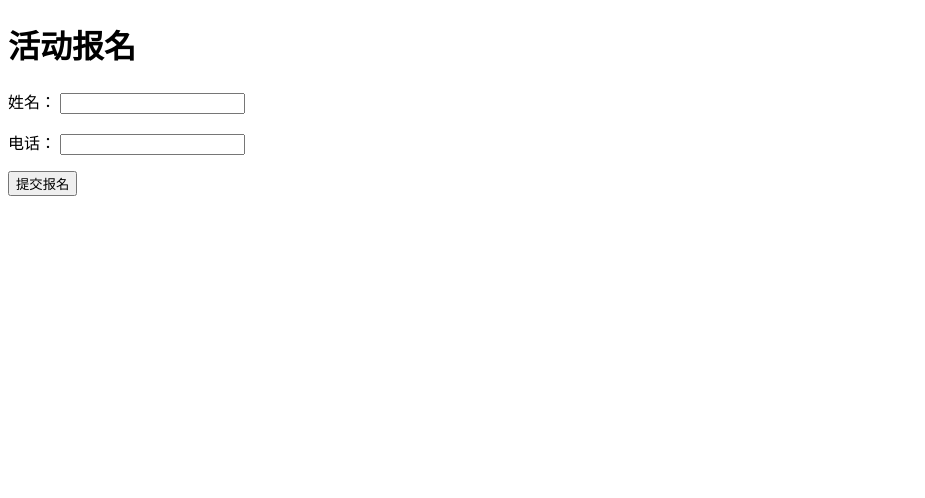
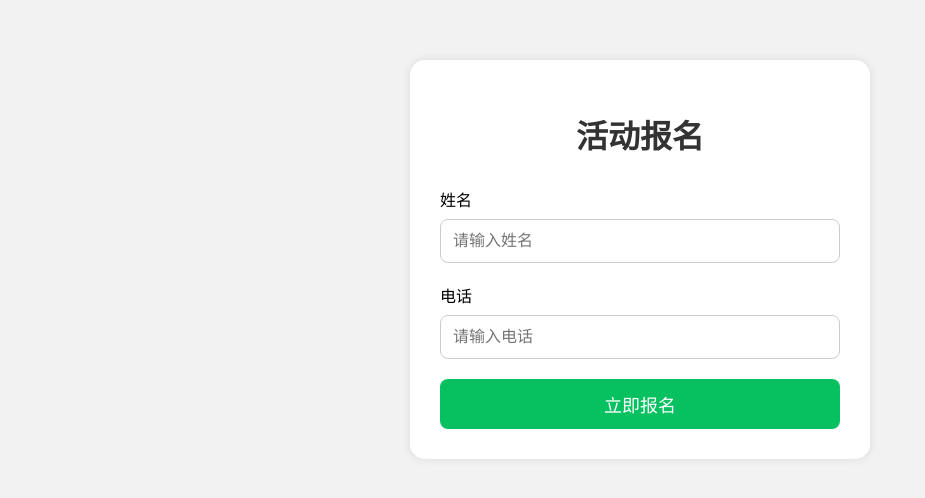
Before and after one commit to jzy2003/signup-system, a Flask app: page / in a window 1280 px wide. Shown: the top 498 px of the page, without its empty margins (0-925 px from the left). Run offline with Flask 3, Linux system fonts and the light colour scheme.

Commit message:
美化页面

```diff
--- a/templates/index.html
+++ b/templates/index.html
@@ -1,30 +1,85 @@
 <!DOCTYPE html>
-<html>
+<html lang="zh">
 
 <head>
     <meta charset="UTF-8">
-    <title>报名系统</title>
+    <meta name="viewport" content="width=device-width, initial-scale=1.0">
+    <title>活动报名</title>
+
+    <style>
+
+        body{
+            margin:0;
+            padding:0;
+            background:#f2f2f2;
+            font-family:Arial;
+        }
+
+        .container{
+            width:90%;
+            max-width:400px;
+            background:white;
+            margin:60px auto;
+            padding:30px;
+            border-radius:15px;
+            box-shadow:0 0 10px rgba(0,0,0,0.1);
+        }
+
+        h1{
+            text-align:center;
+            margin-bottom:30px;
+            color:#333;
+        }
+
+        input{
+            width:100%;
+            padding:12px;
+            margin-top:8px;
+            margin-bottom:20px;
+            border:1px solid #ccc;
+            border-radius:8px;
+            font-size:16px;
+            box-sizing:border-box;
+        }
+
+        button{
+            width:100%;
+            padding:12px;
+            background:#07c160;
+            color:white;
+            border:none;
+            border-radius:8px;
+            font-size:18px;
+            cursor:pointer;
+        }
+
+        button:hover{
+            background:#06ad56;
+        }
+
+    </style>
+
 </head>
 
 <body>
 
-    <h1>活动报名</h1>
+    <div class="container">
 
-    <form action="/" method="POST">
+        <h1>活动报名</h1>
 
-        <p>
-            姓名：
-            <input type="text" name="name">
-        </p>
+        <form action="/" method="POST">
 
-        <p>
-            电话：
-            <input type="text" name="phone">
-        </p>
+            <label>姓名</label>
+            <input type="text" name="name" placeholder="请输入姓名">
 
-        <button type="submit">提交报名</button>
+            <label>电话</label>
+            <input type="text" name="phone" placeholder="请输入电话">
 
-    </form>
+            <button type="submit">立即报名</button>
+
+        </form>
+
+    </div>
 
 </body>
 
```
